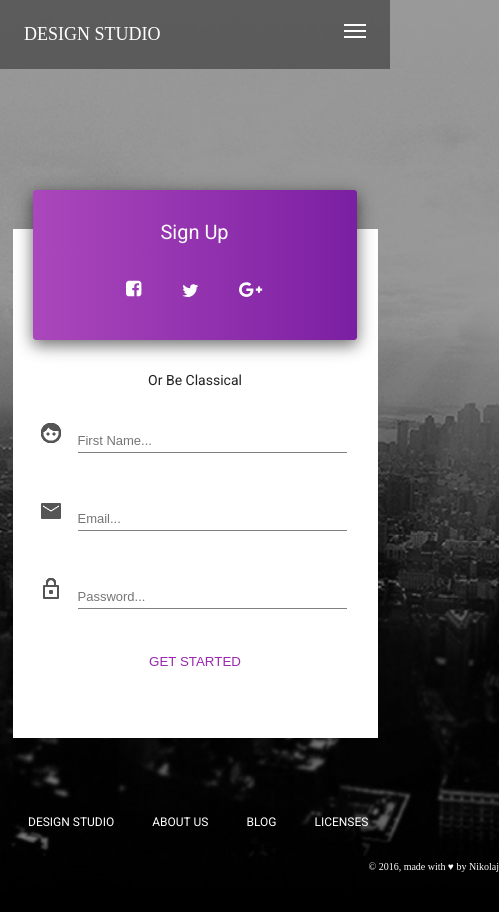
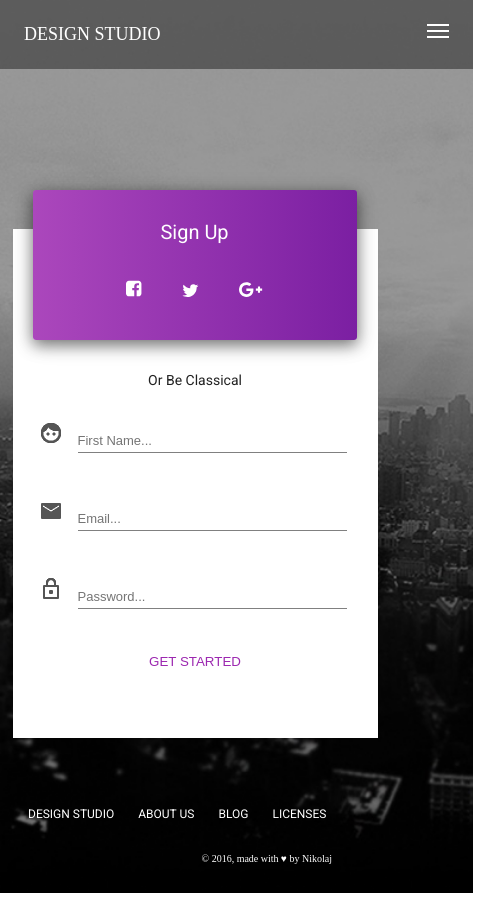
Before and after one commit to aksenov-web/Sign-up-main, a plain HTML site: page index.html in a window 390 px wide. Shown: the whole page, 499 px wide, since content can reach past the window. Drawn offline with Linux system fonts and the light colour scheme.

Commit message:
Footer adjusting for 425px version

```diff
--- a/css/style.css
+++ b/css/style.css
@@ -185,9 +185,9 @@ footer a {
 
 
 
-    @media (max-width: 500px) {
+    @media (max-width: 425px) {
       header {
-        width: auto;
+        width: 425px;
         padding: 24px;
         margin: 0 auto;
         background: rgba(0, 0, 0, 0.4);
@@ -199,4 +199,19 @@ footer a {
         #menu-button {
         display:block;
     }
+        footer {
+                    width: 324px;
+                    margin: 66px auto 29px 28px;
+                    flex-wrap: wrap;
+                    align-items: ;
+
+                }
+            footer a {
+                margin-right: 20px
+
+            }
+            #footer-right {
+                margin: 31px 20px auto auto;
+
+
     }
```
